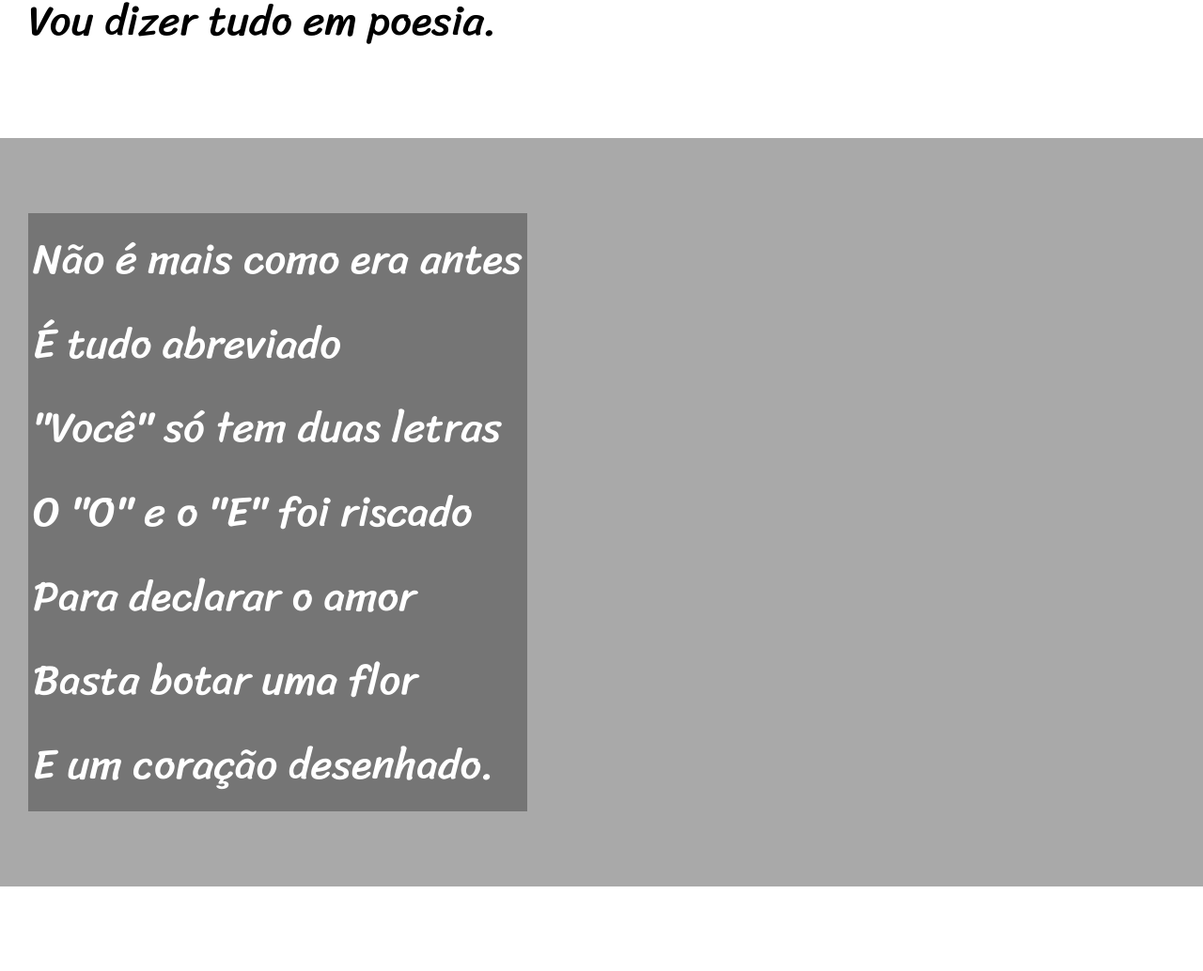
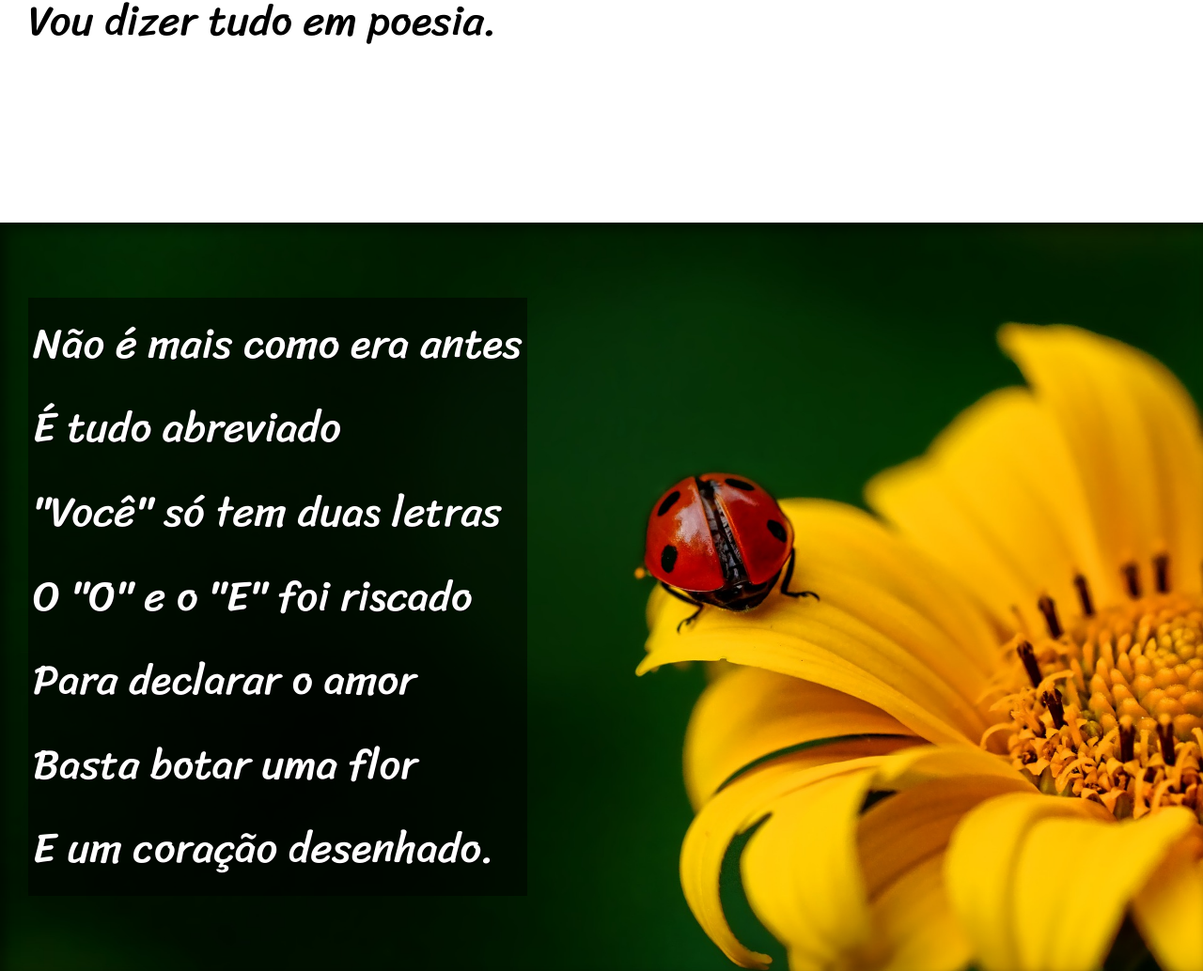
Before and after one commit to davidsousalima/html5-and-css3, a plain HTML site: page desafios/d012/index.html in a window 1280 px wide. Shown: the part 906-1940 px from the top of the page at 94% size. Drawn offline with Linux system fonts and the light colour scheme; a web font is replaced by a local one.

Commit message:
finalizei o projeto

```diff
--- a/desafios/d012/estilo/style.css
+++ b/desafios/d012/estilo/style.css
@@ -47,19 +47,36 @@ section{
     padding-left: 30px;
     font-size: 3.5vw;
 }
+section > p{
+    padding-bottom: 2em;
+}
 section.normal{
     background-color: white;
     color: black;
 }
 section.imagem{
-    background-color: darkgray;
+    background-color: rgb(51, 51, 51);
     color: white;
+    box-shadow: inset 6px 6px 13px 0px rgba(0, 0, 0, 0.5);
 
 }
 section.imagem > p{
-    background-color: rgba(0, 0, 0, 0.308);
+    background-color: rgba(0, 0, 0, 0.5);
     display: inline-block;
     padding: 5px;
+    text-shadow: 1px 1px 0px black;
+}
+section#img01{
+    background-image: url('../imagens/background001.jpg');
+    background-repeat: no-repeat;
+    background-position: right center;
+    background-size: cover;
+    background-attachment: fixed;
+}
+section#img02{
+    background-image: url('../imagens/background002.jpg');
+    background-size: cover;
+    background-attachment: fixed;
 }
 footer{
     background-color: black;
--- a/desafios/d012/index.html
+++ b/desafios/d012/index.html
@@ -26,7 +26,7 @@
 
 
 
-<section class="imagem">
+<section class="imagem" id="img01">
     <p>
         Não é mais como era antes<br>
         É tudo abreviado<br>
@@ -64,7 +64,7 @@
 
 
 
-<section class="imagem">
+<section class="imagem" id="img02">
     <p>
         Tenho saudade das cartas<br>
         Escritas com a própria mão<br>
```
